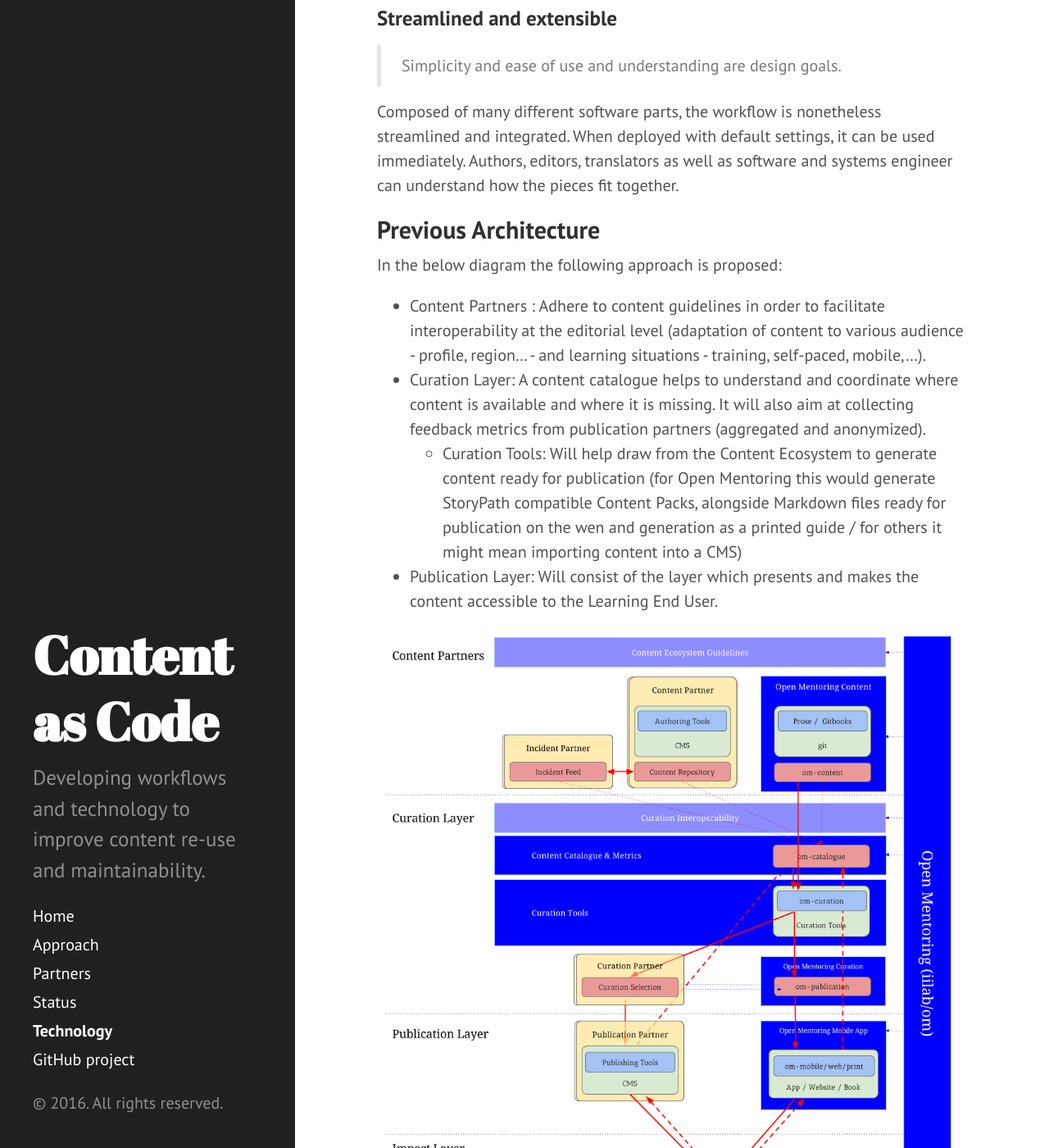
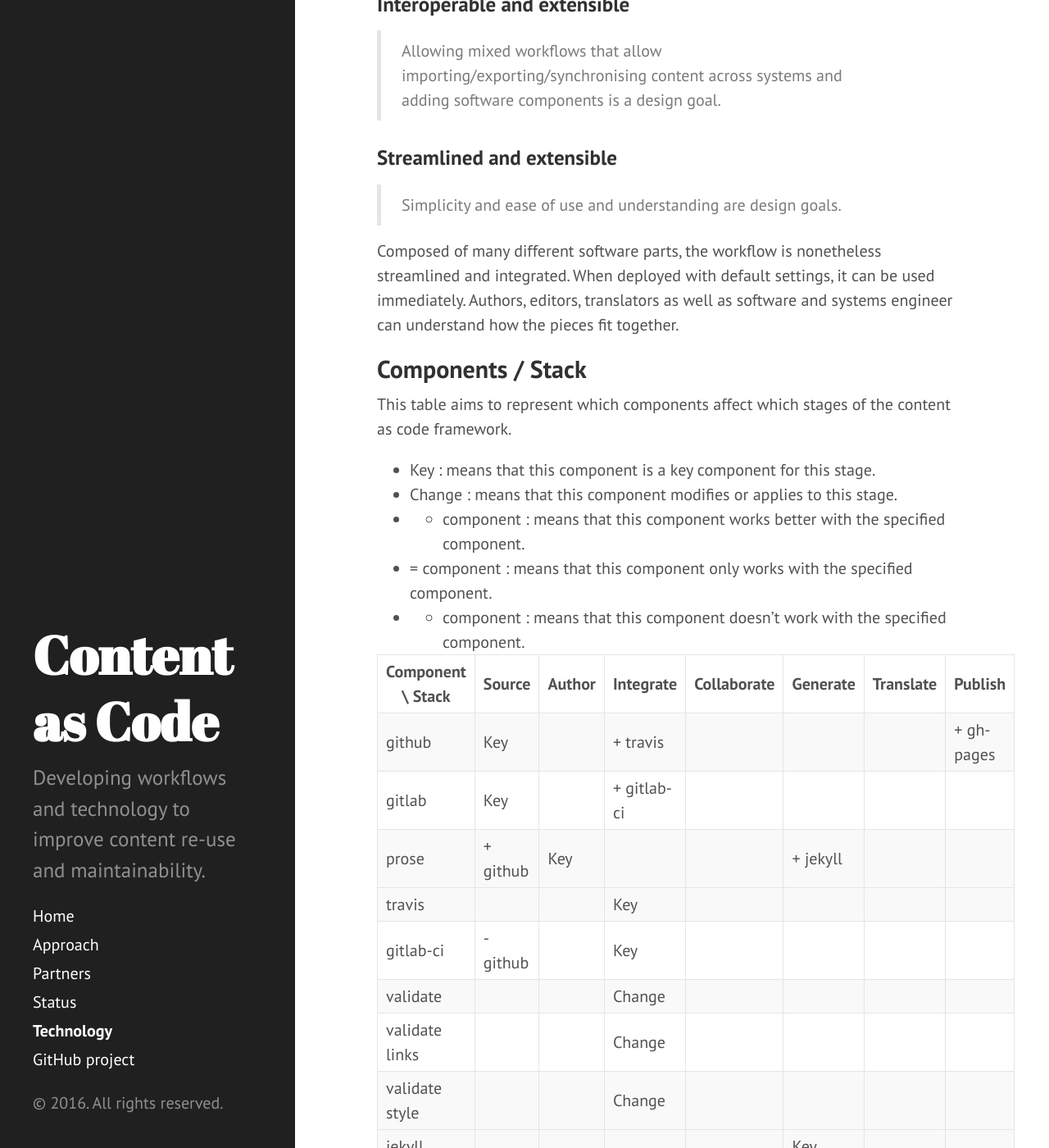
Before and after one commit to iilab/contentascode, a Jekyll site: the page built from technology.md, in a window 1280 px wide and 1400 px high, scrolled down 1514 px. Shown: the whole window at 82% size. Built offline with Jekyll 4.4.1, drawn with Linux system fonts in a browser that asks for light colours; some of the changed text lies outside the part shown.

Commit message:
Add content workflow steps and how components fit. #1 #15

```diff
--- a/technology.md
+++ b/technology.md
@@ -17,10 +17,25 @@ The following sub-pages describe the various technology related aspect of the co
 * [Existing Approaches](existing) : Descriptions of existing approaches among project partners.
 * [Inspiration](inspiration) from other projects
 
+
+<!-- MarkdownTOC -->
+
+- [Technical Goals](#technical-goals)
+    - [CMS Parity](#cms-parity)
+    - [Flexible structure](#flexible-structure)
+    - [Interoperable and extensible](#interoperable-and-extensible)
+    - [Streamlined and extensible](#streamlined-and-extensible)
+- [Components / Stack](#components--stack)
+    - [Source](#source)
+    - [Author](#author)
+    - [Generate](#generate)
+    - [Collaborate](#collaborate)
+    - [Integrate](#integrate)
+    - [Publish](#publish)
+
+<!-- /MarkdownTOC -->
+
 ## Technical Goals
-
-* TOC
-{:toc}
 
 ### CMS Parity
 
@@ -42,13 +57,61 @@ Have clear, integrated and open source solutions to deal with comments, visit st
 
 Composed of many different software parts, the workflow is nonetheless streamlined and integrated. When deployed with default settings, it can be used immediately. Authors, editors, translators as well as software and systems engineer can understand how the pieces fit together.
 
-## Previous Architecture
+## Components / Stack
 
-In the below diagram the following approach is proposed:
+This table aims to represent which components affect which stages of the content as code framework.
+ - Key          : means that this component is a key component for this stage.
+ - Change       : means that this component modifies or applies to this stage.
+ - + component : means that this component works better with the specified component.
+ - = component : means that this component only works with the specified component.
+ - - component : means that this component doesn't work with the specified component.
 
- - Content Partners : Adhere to content guidelines in order to facilitate interoperability at the editorial level (adaptation of content to various audience - profile, region... - and learning situations - training, self-paced, mobile,...).
- - Curation Layer: A content catalogue helps to understand and coordinate where content is available and where it is missing. It will also aim at collecting feedback metrics from publication partners (aggregated and anonymized).
-   - Curation Tools: Will help draw from the Content Ecosystem to generate content ready for publication (for Open Mentoring this would generate StoryPath compatible Content Packs, alongside Markdown files ready for publication on the wen and generation as a printed guide / for others it might mean importing content into a CMS)
- - Publication Layer: Will consist of the layer which presents and makes the content accessible to the Learning End User.
+| Component \ Stack |  Source  | Author |  Integrate  | Collaborate | Generate | Translate |  Publish   |
+|-------------------|----------|--------|-------------|-------------|----------|-----------|------------|
+| github            | Key      |        | + travis    |             |          |           | + gh-pages |
+| gitlab            | Key      |        | + gitlab-ci |             |          |           |            |
+|-------------------|----------|--------|-------------|-------------|----------|-----------|------------|
+| prose             | + github | Key    |             |             | + jekyll |           |            |
+|-------------------|----------|--------|-------------|-------------|----------|-----------|------------|
+| travis            |          |        | Key         |             |          |           |            |
+| gitlab-ci         | - github |        | Key         |             |          |           |            |
+|-------------------|----------|--------|-------------|-------------|----------|-----------|------------|
+| validate          |          |        | Change      |             |          |           |            |
+| validate links    |          |        | Change      |             |          |           |            |
+| validate style    |          |        | Change      |             |          |           |            |
+|-------------------|----------|--------|-------------|-------------|----------|-----------|------------|
+| jekyll            |          |        |             |             | Key      |           |            |
+| metalsmith        |          |        |             |             | Key      |           |            |
+|-------------------|----------|--------|-------------|-------------|----------|-----------|------------|
+| transifex         |          |        |             |             |          | Key       |            |
+|-------------------|----------|--------|-------------|-------------|----------|-----------|------------|
+| gh-pages          | + github |        |             |             |          |           | Key        |
+|-------------------|----------|--------|-------------|-------------|----------|-----------|------------|
 
-![](architecture.png)
+### Source
+
+Source repositories which contain the sources for the current project.
+
+Note: These are not upstream dependencies which will be managed with metadata inside and alongside the source files.
+
+
+### Author
+
+This is where the content is edited, manipulated and so on. Different authoring environment will have different capabilities (for instance for validation without a server round-trip or workflow aspects...).
+
+### Generate
+
+The static site generator used.
+
+### Collaborate
+
+Collaborating on the planning, authoring, editing, reviewing, commenting of content.
+
+### Integrate
+
+These are the tools used to prepare and validate content and give feedback to authors and editors, including presenting staging or testing environments/artifacts of various versions that are being worked on.
+Note: Maybe this should be included in the publish component.
+
+### Publish
+
+These are the various channels where published versions will be available from.
```
Also changed, not shown: technology/implementation.md (+2 -2 lines), technology/taxonomies.md (added, +58 -0 lines).
